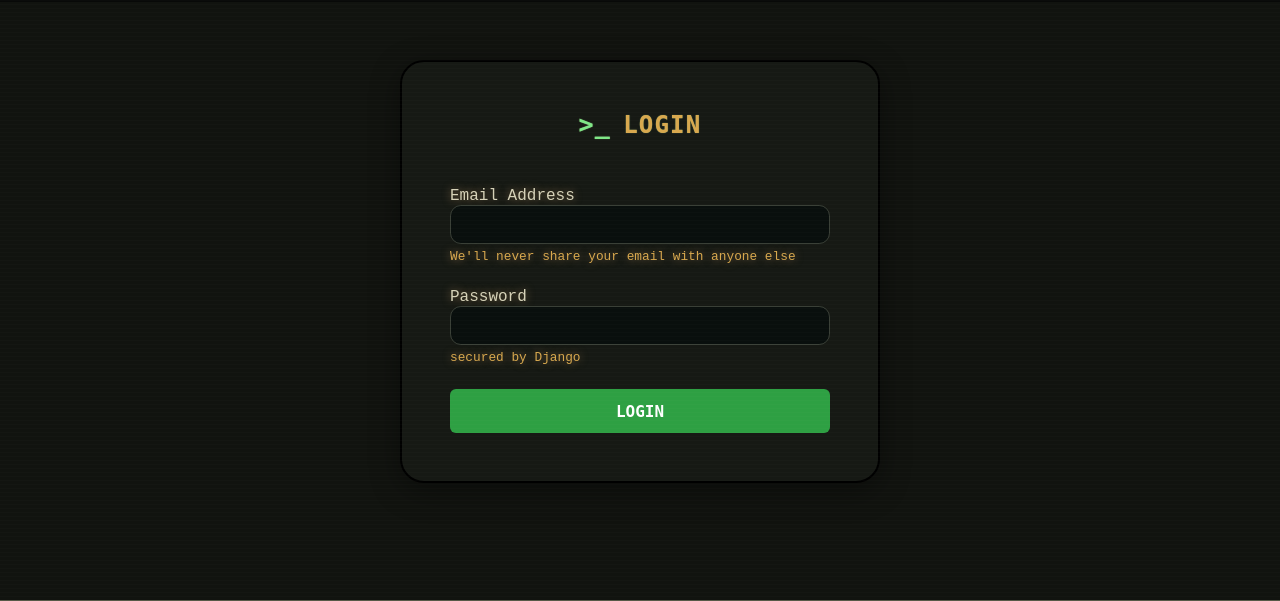
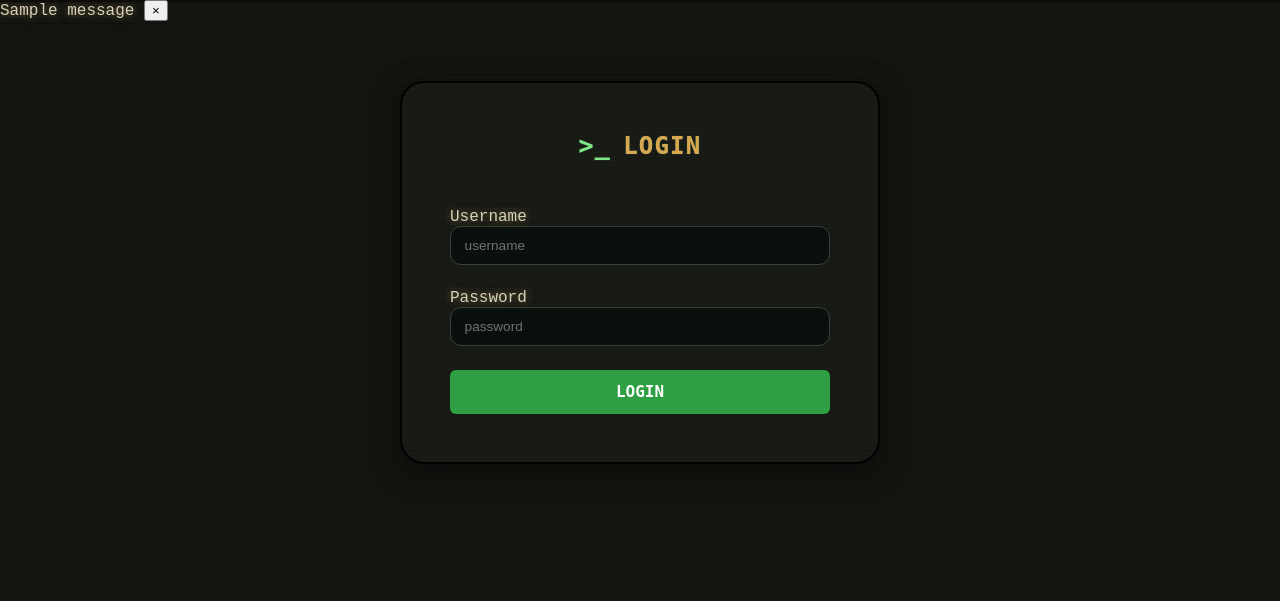
Before and after one commit to BlueSkys643/NullPtrArena, a Django app: page /login/ in a window 1280 px wide. Shown: the part 48-649 px from the top of the page. Run offline with Django 5.2, Linux system fonts and the light colour scheme; tables that the repository leaves empty hold one stand-in row (values such as "Sample post"); one stand-in notice (Sample message) is shown.

Commit message:
login functional, no logout yet

```diff
--- /dev/null
+++ b/arena/static/arena/main.js
@@ -0,0 +1,3 @@
+function dismissNotice() {
+    document.getElementById("notice").remove();
+}
--- a/arena/templates/arena/base.html
+++ b/arena/templates/arena/base.html
@@ -5,11 +5,21 @@
 <head>
     <title>{% block title %}NullPtrArena{% endblock %}</title>
     <link rel="stylesheet" href="{% static 'arena/style.css' %}">
+    <script src="{% static 'arena/main.js' %}" defer></script>
 </head>
 
 <body>
 
     {% include "arena/partials/topbar.html" %}
+
+    {% if messages %}
+      {% for message in messages %}
+        <div id="notice" class="notice">
+          {{ message }}
+          <button type="button" onclick="dismissNotice()">×</button>
+        </div>
+      {% endfor %}
+    {% endif %}
 
     {% block content %}
     {% endblock %}
--- a/arena/templates/arena/login.html
+++ b/arena/templates/arena/login.html
@@ -8,26 +8,29 @@
 
 <div class="layout">
 
+{% if user.is_authenticated %}
+<main class="content">
+    <h1>Account Page</h1>
+</main>
+{% else %}
     <main class="login-main">
         <div class="login-box">
             <div class="brand">
             <span class="terminal-symbol">&gt;_</span>
             <span>LOGIN</span>
             </div>
-            <form method="POST" action="{% url 'home' %}">
+            <form method="POST" action="{% url 'login' %}">
                 {% csrf_token %}
                 <div class="form-control">
-                    <label for="emailInput1" class="form-label">
-                        Email Address
+                    <label for="userInput1" class="form-label">
+                        Username
                     </label>
-                    <input type="email"
+                    <input type="text"
                            class="form-input"
-                           id="emailInput1"
-                           aria-describedby="email-help"
+                           id="userInput1"
+                           placeholder="username"
+                           name="username"
                            required="required" />
-                    <div id="email-help" class="form-text">
-                        We'll never share your email with anyone else
-                    </div>
                 </div>
 
                 <div class="form-control">
@@ -37,11 +40,9 @@
                     <input type="password"
                            class="form-input"
                            id="passInput1"
-                           aria-describedby="pass-help"
+                           name="password"
+                           placeholder="password"
                            required="required" />
-                    <div id="pass-help" class="form-text">
-                        secured by Django
-                    </div>
                 </div>
 
                 <button type="submit" class="login-button">LOGIN</button>
@@ -50,6 +51,6 @@
         </div>
     </main>
 
+{% endif %}
 </div>
-
 {% endblock %}
--- a/arena/urls.py
+++ b/arena/urls.py
@@ -2,8 +2,9 @@ from django.urls import path
 from . import views
 
 urlpatterns = [
+    path("", views.home, name="home"),
+    path("home/", views.home, name="home"),
     path("submit/", views.submit, name="submit"),
-    path("home/", views.home, name="home"),
     path("login/", views.login_user, name="login"),
     path("logout/", views.logout_user, name="logout"),
 ]
--- a/arena/views.py
+++ b/arena/views.py
@@ -1,4 +1,4 @@
-from django.shortcuts import render
+from django.shortcuts import render, redirect
 from django.contrib.auth import authenticate, login, logout
 from django.contrib import messages
 import docker
@@ -74,6 +74,17 @@ def home(request):
     return render(request, "arena/home.html")
 
 def login_user(request):
+    if request.method == "POST":
+        username = request.POST['username']
+        password = request.POST['password']
+        user = authenticate(request, username=username, password=password)
+        if user is not None:
+            login(request, user)
+            messages.success(request, "You have successfully logged in!")
+            return redirect('login')
+        else:
+            messages.success(request, "There was an error logging in...")
+            return redirect('login')
     return render(request, "arena/login.html")
 
 def logout_user(request):
```
